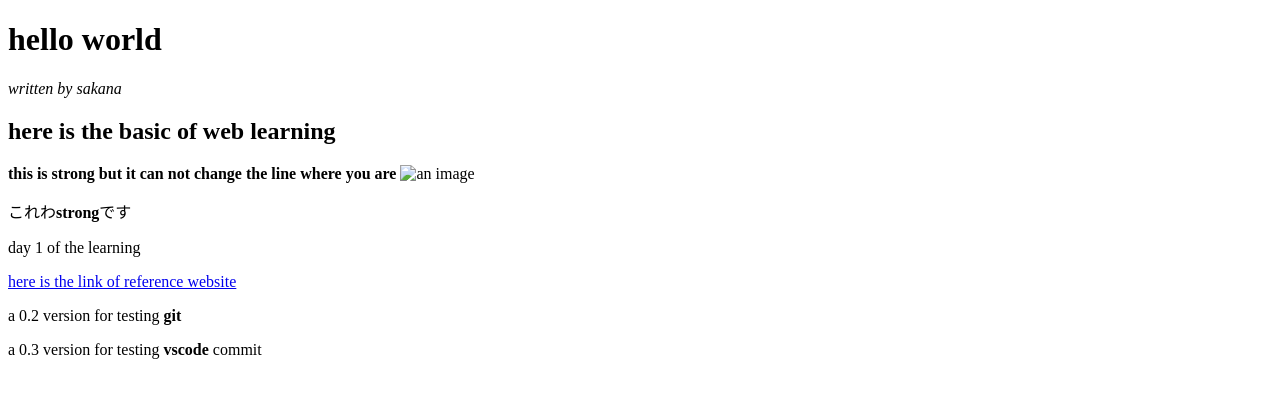
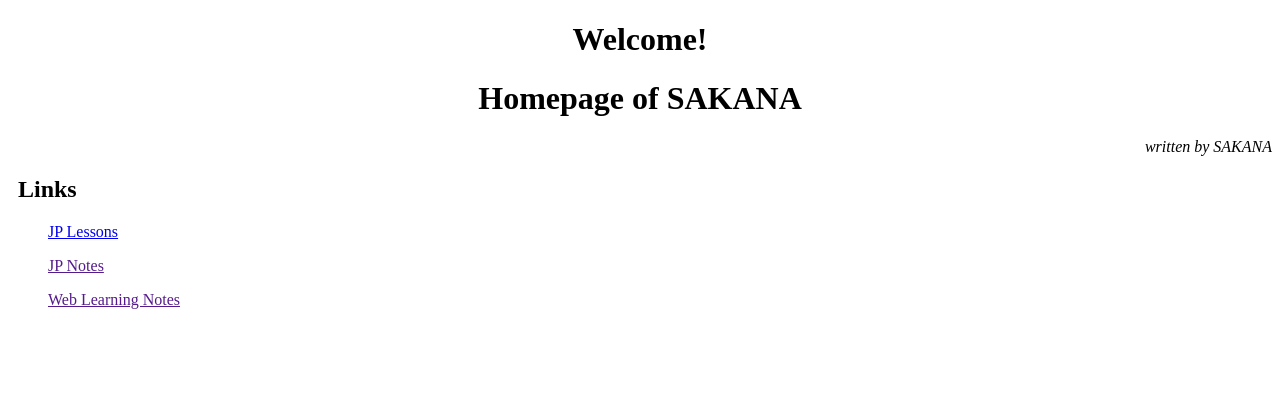
Before and after one commit to SAKANA267/web_learning, a PHP site: page / in a window 1280 px wide. Shown: the top 398 px of the page. Run offline with PHP 8.4, Linux system fonts and the light colour scheme.

Commit message:
added files,adjusted structure of program

```diff
--- a/index.html
+++ b/index.html
@@ -2,25 +2,21 @@
 <html lang="zh-CN">
 <head>
     <meta charset="utf-8" />
-    <title>日本語勉強です</title>
-    <link rel="stylesheet" type="css" href="./web/css/index.css">
+    <title>Web learning</title>
+    <link rel="stylesheet" href="./web/css/index.css">
+    <script src="./web/scripts/index.js" defer></script>
 </head>
 
 <body>
-    <h1>hello world</h1>
-    <p id="bro"><em>written by sakana</em></p>
+    <h1>Welcome!</h1>
+    <h1>Homepage of SAKANA</h1>
+    <p id="writer"><em>written by SAKANA</em></p>
 
-    <h2>here is the basic of web learning</h2>
-    <strong>this is strong</strong>
-    <strong>but it can not change the line where you are</strong>
-    <img src="" alt="an image" title="can u see me">
-    <p>これわ<strong>strong</strong>です</p>
-    <p class="day">day 1 of the learning</p>
-    <a href="https://developer.mozilla.org/zh-CN/docs/Learn/HTML/Introduction_to_HTML/Getting_started" title="click me!">here is the link of reference website</a>
 
-    <p>a 0.2 version for testing <strong>git</strong></p>
-
-    <p>a 0.3 version for testing <strong>vscode</strong> commit</p>
+    <h2>Links</h2>
+    <p><a href="./web/html/lesson_index.html">JP Lessons</a></p>
+    <p><a href="">JP Notes</a></p>
+    <p><a href="">Web Learning Notes</a></p>
 
 </body>
 </html>
--- a/web/css/index.css
+++ b/web/css/index.css
@@ -1,3 +1,12 @@
-#bro{
-    margin: 10px;
+#writer{
+    text-align: right;
 }
+h1{
+    text-align: center;
+}
+h2{
+    margin-left: 10px;
+}
+p{
+    margin-left: 40px;
+}
```
Also changed, not shown: web/html/lesson_index.html (added, +24 -0 lines), web/html/lesson/lesson_5.html (added), web/scripts/index.js (added).
